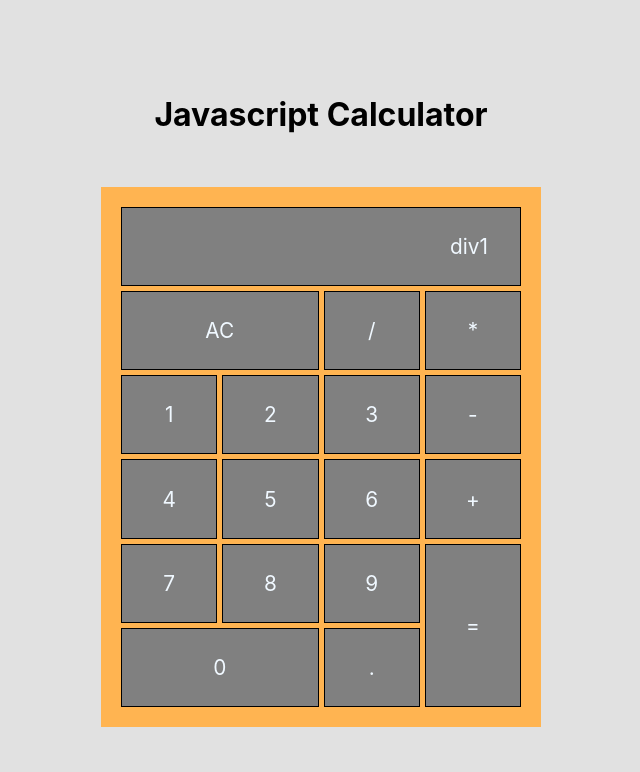
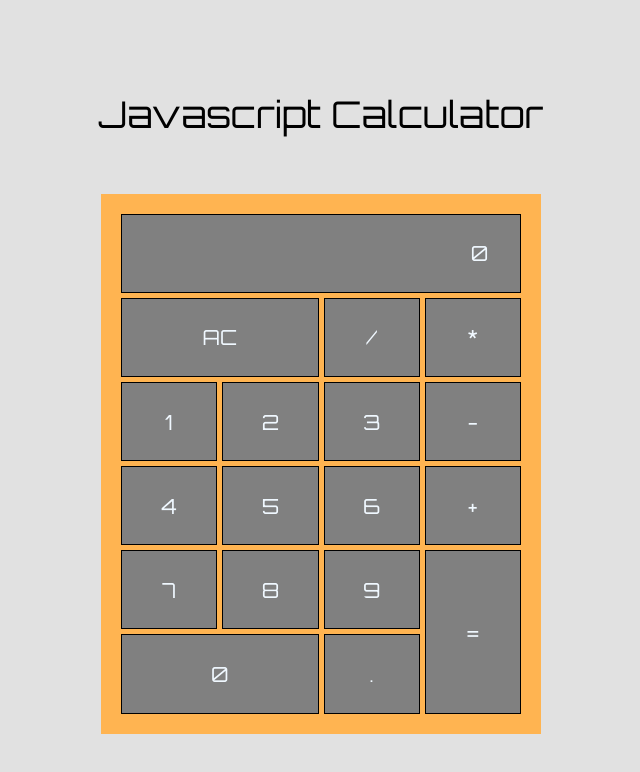
Before and after one commit to sweeptic/build-javascript-calculator, a React (Create React App) app: page / in a window 1280 px wide. Shown: the top 772 px of the page, without its empty margins (319-959 px from the left). Built offline with nearby package versions, Linux system fonts and the light colour scheme; the HTML template or start-up script is replaced by a standard one.

Commit message:
add fancy font

```diff
--- a/public/index.html
+++ b/public/index.html
@@ -13,8 +13,8 @@
       work correctly both with client-side routing and a non-root public URL.
       Learn how to configure a non-root public URL by running `npm run build`.
     -->
-
-
+  <link rel="preconnect" href="https://fonts.gstatic.com">
+  <link href="https://fonts.googleapis.com/css2?family=Orbitron:wght@400;500&display=swap" rel="stylesheet">
 
   <title>React App</title>
 </head>
--- a/src/App.module.css
+++ b/src/App.module.css
@@ -1,4 +1,5 @@
 .app {
+  font-family: 'Orbitron', sans-serif;
   height: 100vh;
   display: flex;
   align-items: center;
@@ -9,4 +10,6 @@
 
 h1 {
   padding-bottom: 2rem;
+  font-weight: 400;
+  font-size: 2.3rem;
 }
--- a/src/Calculator.js
+++ b/src/Calculator.js
@@ -1,11 +1,13 @@
-import React from 'react';
+import React, { useState } from 'react';
 
 import styles from './Calculator.module.css';
 
 const Calculator = () => {
+  const [display, setDisplay] = useState(0);
+
   return (
     <div className={styles.container}>
-      <div className={styles.div1}>div1</div>
+      <div className={styles.div1}>{display}</div>
       <div className={styles.div2}>AC</div>
       <div className={styles.div3}>/</div>
       <div className={styles.div4}>*</div>
```
